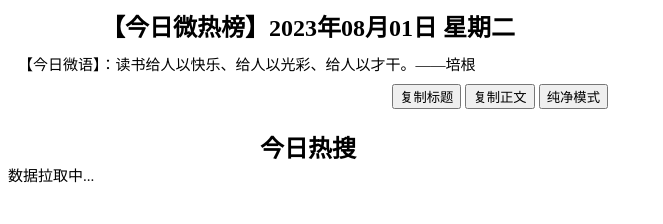
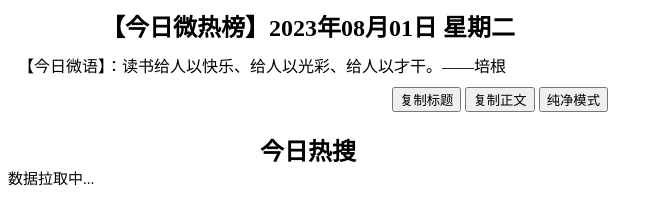
Before and after one commit to wangzhp/wangzhp.github.io, a plain HTML site: page index.html in a window 1280 px wide. Shown: the whole page, without its empty margins (0-663 px from the left). Drawn offline with Linux system fonts and the light colour scheme; no server answers.

Commit message:
Update index.html

```diff
--- a/index.html
+++ b/index.html
@@ -36,7 +36,7 @@
 
 	  <div class="opDiv">
      <div class='newsTitle'><h2>【今日微热榜】<span id='nowDate'><span></h2></div>
-	   <div id='proverb' style='font-size: 15px;margin:10px;'>【今日微语】：</div>
+	   <div id='proverb' style='font-size: 16px;margin:10px;'>【今日微语】：</div>
 	 	<div style='text-align:right;'>
 			<!-- 复制按钮 -->
 			<input type='button' id='copyTitleBtn' value="复制标题"/>
```
